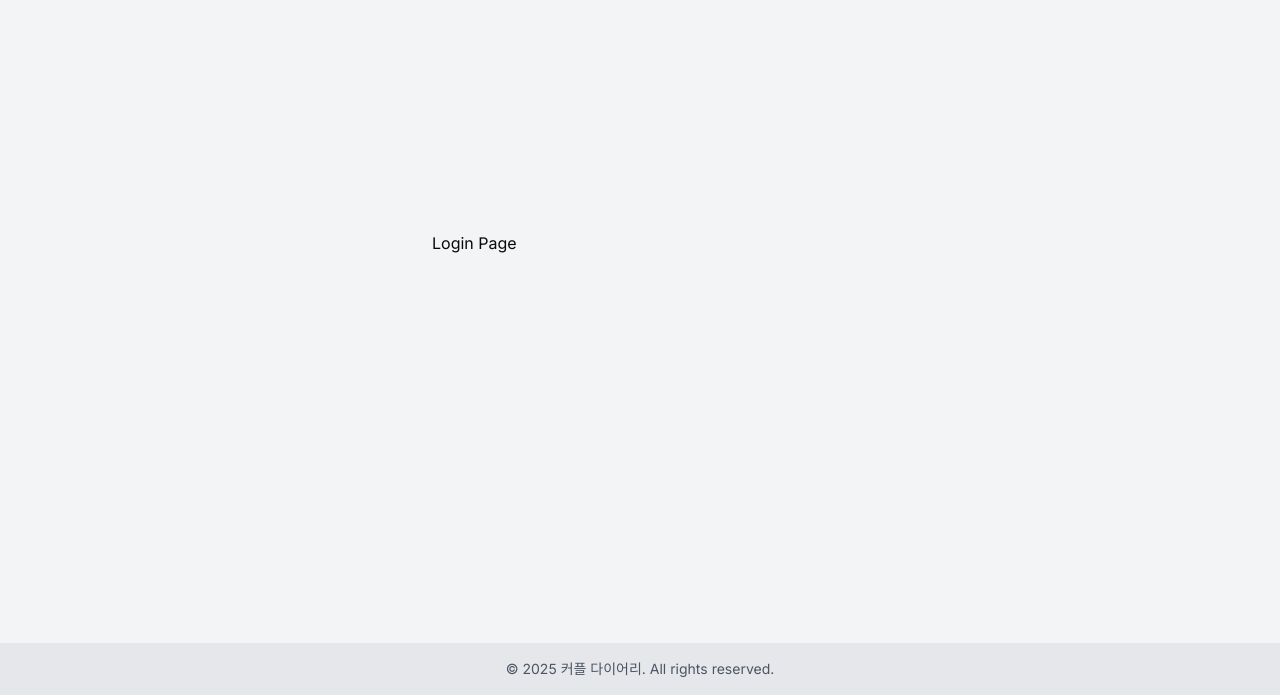
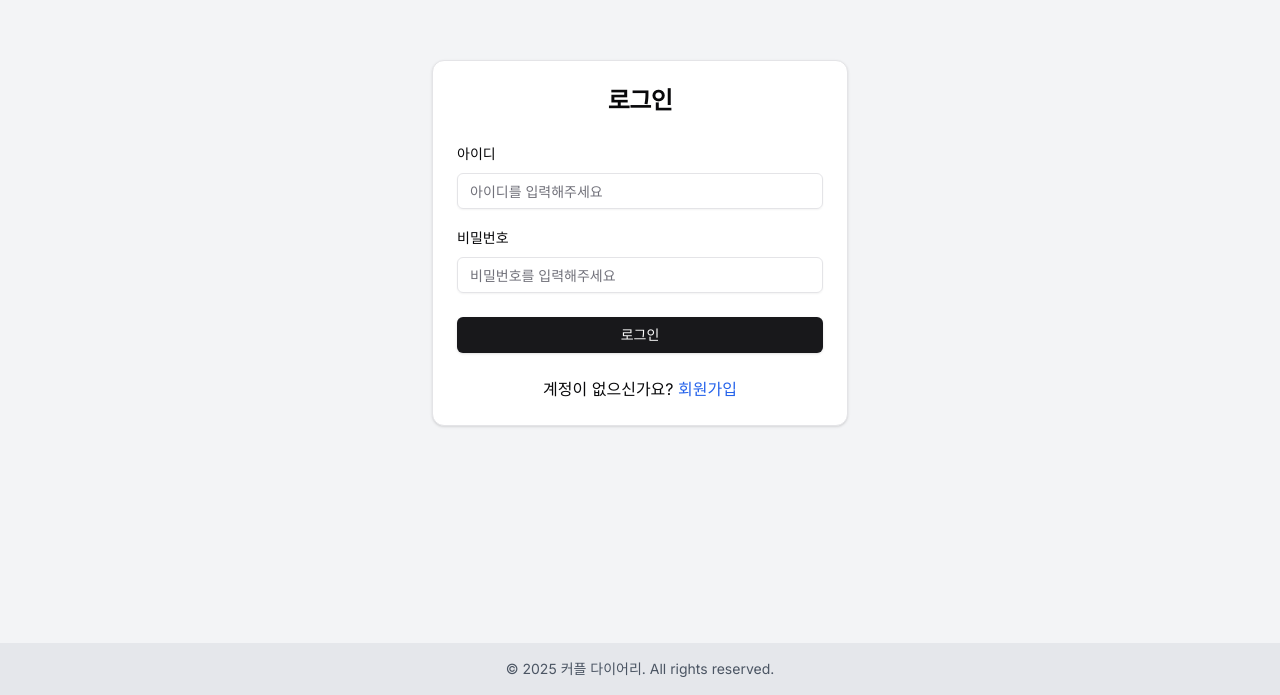
Before and after one commit to jhphon0730/binary_tree, a Next.js app in the folder front/: page /login in a window 1280 px wide. Shown: the part 157-852 px from the top of the page. Built offline with nearby package versions, Linux system fonts and the light colour scheme.

Commit message:
feat : 로그인 / 회원가입 페이지 UI 추가 - CARD shadcn 추가 - Label shadcn 추가

```diff
--- a/front/package.json
+++ b/front/package.json
@@ -11,6 +11,7 @@
   "dependencies": {
     "@radix-ui/react-dialog": "^1.1.4",
     "@radix-ui/react-dropdown-menu": "^2.1.4",
+    "@radix-ui/react-label": "^2.1.1",
     "@radix-ui/react-separator": "^1.1.1",
     "@radix-ui/react-slot": "^1.1.1",
     "@radix-ui/react-tooltip": "^1.1.6",
--- a/front/src/app/(auth)/login/page.tsx
+++ b/front/src/app/(auth)/login/page.tsx
@@ -1,9 +1,17 @@
+'use client'
+
+import { useRouter } from 'next/navigation'
+import { AuthForm } from '@/components/auth/AuthForm'
+
 const LoginPage = () => {
-	return (
-		<div>
-			<h1>Login Page</h1>
-		</div>
-	)
+  const router = useRouter()
+
+  const handleSubmit = (data: Record<string, string>) => {
+    console.log('Login attempt with:', data)
+    router.push('/')
+  }
+
+  return <AuthForm type="login" onSubmit={handleSubmit} />
 }
 
 export default LoginPage
--- a/front/src/app/(auth)/signup/page.tsx
+++ b/front/src/app/(auth)/signup/page.tsx
@@ -1,9 +1,17 @@
-const SingupPage = () => {
-	return (
-		<div>
-			<h1>Signup</h1>
-		</div>
-	);
+'use client'
+
+import { useRouter } from 'next/navigation'
+import { AuthForm } from '@/components/auth/AuthForm'
+
+export const SignupPage = () => {
+  const router = useRouter()
+
+  const handleSubmit = (data: Record<string, string>) => {
+    console.log('Signup attempt with:', data)
+    router.push('/auth/login')
+  }
+
+  return <AuthForm type="signup" onSubmit={handleSubmit} />
 }
 
-export default SingupPage;
+export default SignupPage;
--- /dev/null
+++ b/front/src/components/auth/AuthForm.tsx
@@ -0,0 +1,102 @@
+'use client'
+
+import { useState } from 'react'
+import Link from 'next/link'
+import { Button } from '@/components/ui/button'
+import { Input } from '@/components/ui/input'
+import { Label } from '@/components/ui/label'
+import { Card, CardContent, CardFooter, CardHeader, CardTitle } from '@/components/ui/card'
+
+type AuthFormProps = {
+  type: 'login' | 'signup'
+  onSubmit: (data: Record<string, string>) => void
+}
+
+const formFields = {
+  login: ['id', 'password'],
+  signup: ['id', 'name', 'email', 'password']
+}
+
+const fieldLabels: Record<string, string> = {
+  id: '아이디',
+  name: '이름',
+  email: '이메일',
+  password: '비밀번호'
+}
+
+export function AuthForm({ type, onSubmit }: AuthFormProps) {
+  const [formData, setFormData] = useState<Record<string, string>>({})
+
+  const handleSubmit = (e: React.FormEvent) => {
+    e.preventDefault()
+    onSubmit(formData)
+  }
+
+  const handleInputChange = (e: React.ChangeEvent<HTMLInputElement>) => {
+    const { name, value } = e.target
+    setFormData(prev => ({ ...prev, [name]: value }))
+  }
+
+  return (
+    <Card className="w-full max-w-md">
+      <CardHeader>
+        <CardTitle className="text-2xl font-bold text-center">
+          {type === 'login' ? '로그인' : '회원가입'}
+        </CardTitle>
+      </CardHeader>
+      <CardContent>
+        <form onSubmit={handleSubmit}>
+          <div className="space-y-4">
+            {
+              type === 'login' && (
+                formFields.login.map(field => (
+                  <div key={field} className="space-y-2">
+                    <Label htmlFor={field}>{fieldLabels[field]}</Label>
+                    <Input
+                      id={field}
+                      name={field}
+                      type={field === 'password' ? 'password' : 'text'}
+                      placeholder={`${fieldLabels[field]}를 입력해주세요`}
+                      value={formData[field] || ''}
+                      onChange={handleInputChange}
+                      required
+                    />
+                  </div>
+                ))
+              )
+            }
+
+            {
+              type === 'signup' && (
+                formFields.signup.map(field => (
+                  <div key={field} className="space-y-2">
+                    <Label htmlFor={field}>{fieldLabels[field]}</Label>
+                    <Input
+                      id={field}
+                      name={field}
+                      type={field === 'password' ? 'password' : 'text'}
+                      placeholder={`${fieldLabels[field]}를 입력해주세요`}
+                      value={formData[field] || ''}
+                      onChange={handleInputChange}
+                      required
+                    />
+                  </div>
+                ))
+              )
+            }
+          </div>
+          <Button type="submit" className="w-full mt-6">
+            {type === 'login' ? '로그인' : '회원가입'}
+          </Button>
+        </form>
+      </CardContent>
+      <CardFooter className="justify-center">
+        {type === 'login' ? (
+          <p>계정이 없으신가요? <Link href="/signup" className="text-blue-600 hover:underline">회원가입</Link></p>
+        ) : (
+          <p>이미 계정이 있으신가요? <Link href="/login" className="text-blue-600 hover:underline">로그인</Link></p>
+        )}
+      </CardFooter>
+    </Card>
+  )
+}
--- /dev/null
+++ b/front/src/components/ui/card.tsx
@@ -0,0 +1,76 @@
+import * as React from "react"
+
+import { cn } from "@/lib/utils"
+
+const Card = React.forwardRef<
+  HTMLDivElement,
+  React.HTMLAttributes<HTMLDivElement>
+>(({ className, ...props }, ref) => (
+  <div
+    ref={ref}
+    className={cn(
+      "rounded-xl border bg-card text-card-foreground shadow",
+      className
+    )}
+    {...props}
+  />
+))
+Card.displayName = "Card"
+
+const CardHeader = React.forwardRef<
+  HTMLDivElement,
+  React.HTMLAttributes<HTMLDivElement>
+>(({ className, ...props }, ref) => (
+  <div
+    ref={ref}
+    className={cn("flex flex-col space-y-1.5 p-6", className)}
+    {...props}
+  />
+))
+CardHeader.displayName = "CardHeader"
+
+const CardTitle = React.forwardRef<
+  HTMLDivElement,
+  React.HTMLAttributes<HTMLDivElement>
+>(({ className, ...props }, ref) => (
+  <div
+    ref={ref}
+    className={cn("font-semibold leading-none tracking-tight", className)}
+    {...props}
+  />
+))
+CardTitle.displayName = "CardTitle"
+
+const CardDescription = React.forwardRef<
+  HTMLDivElement,
+  React.HTMLAttributes<HTMLDivElement>
+>(({ className, ...props }, ref) => (
+  <div
+    ref={ref}
+    className={cn("text-sm text-muted-foreground", className)}
+    {...props}
+  />
+))
+CardDescription.displayName = "CardDescription"
+
+const CardContent = React.forwardRef<
+  HTMLDivElement,
+  React.HTMLAttributes<HTMLDivElement>
+>(({ className, ...props }, ref) => (
+  <div ref={ref} className={cn("p-6 pt-0", className)} {...props} />
+))
+CardContent.displayName = "CardContent"
+
+const CardFooter = React.forwardRef<
+  HTMLDivElement,
+  React.HTMLAttributes<HTMLDivElement>
+>(({ className, ...props }, ref) => (
+  <div
+    ref={ref}
+    className={cn("flex items-center p-6 pt-0", className)}
+    {...props}
+  />
+))
+CardFooter.displayName = "CardFooter"
+
+export { Card, CardHeader, CardFooter, CardTitle, CardDescription, CardContent }
--- /dev/null
+++ b/front/src/components/ui/label.tsx
@@ -0,0 +1,26 @@
+"use client"
+
+import * as React from "react"
+import * as LabelPrimitive from "@radix-ui/react-label"
+import { cva, type VariantProps } from "class-variance-authority"
+
+import { cn } from "@/lib/utils"
+
+const labelVariants = cva(
+  "text-sm font-medium leading-none peer-disabled:cursor-not-allowed peer-disabled:opacity-70"
+)
+
+const Label = React.forwardRef<
+  React.ElementRef<typeof LabelPrimitive.Root>,
+  React.ComponentPropsWithoutRef<typeof LabelPrimitive.Root> &
+    VariantProps<typeof labelVariants>
+>(({ className, ...props }, ref) => (
+  <LabelPrimitive.Root
+    ref={ref}
+    className={cn(labelVariants(), className)}
+    {...props}
+  />
+))
+Label.displayName = LabelPrimitive.Root.displayName
+
+export { Label }
```
Also changed, not shown: 1 other file (tests, documents, lock files or other folders).
